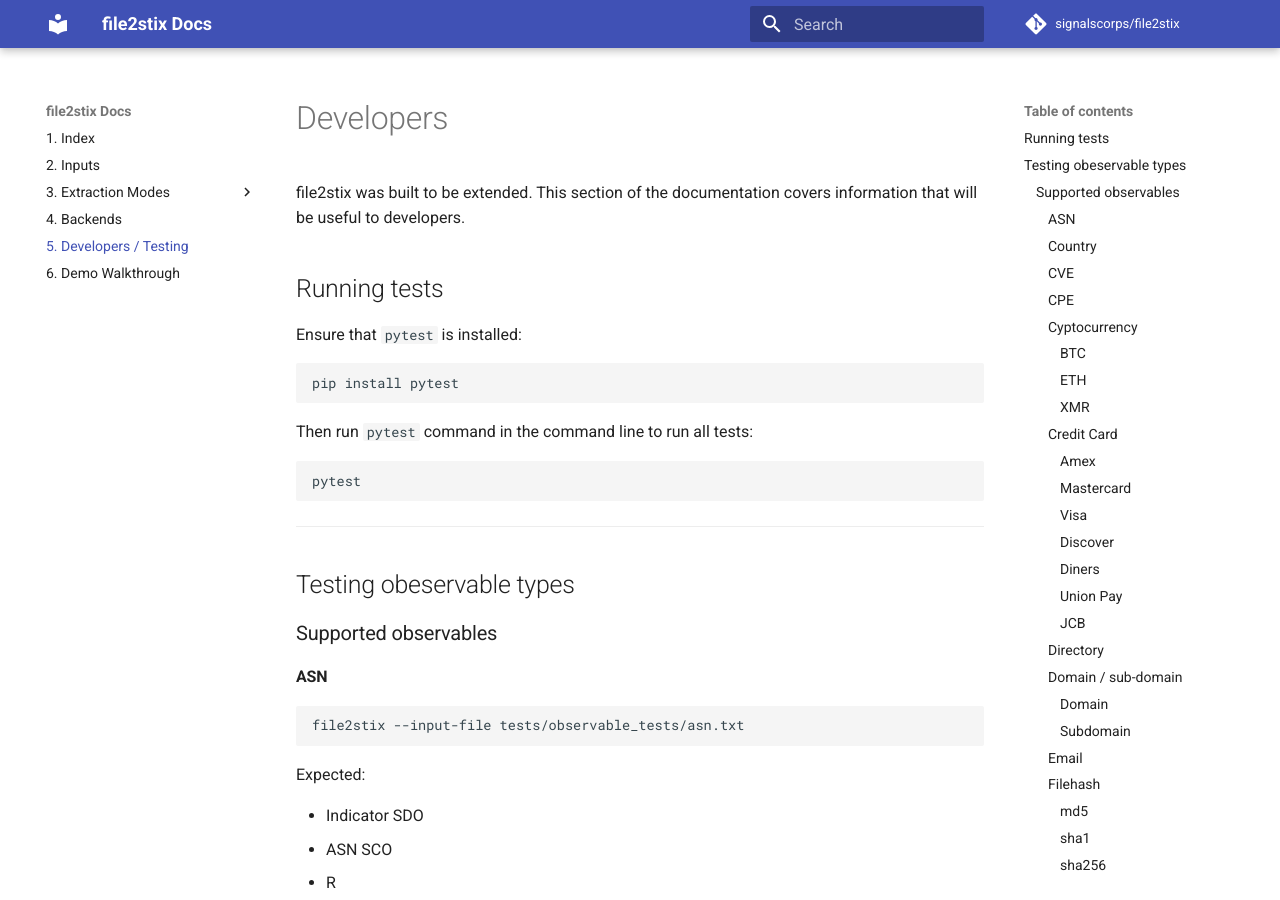
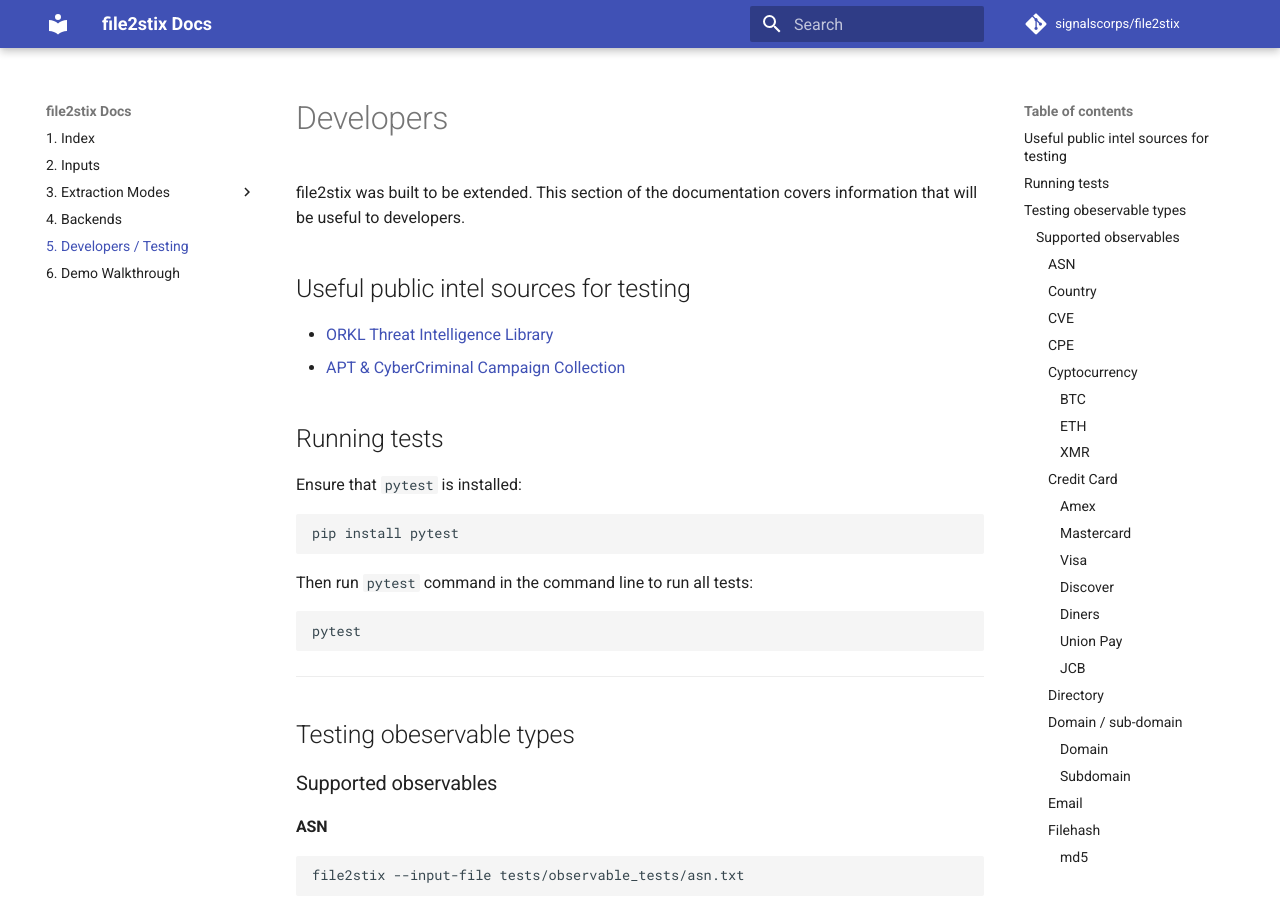
Before and after one commit to signalscorps/file2stix, an MkDocs documentation site: the page built from docs/developers.md, in a window 1280 px wide and 900 px high. Built offline with MkDocs 1.6.1 and Material for MkDocs 9.7.7, drawn with Linux system fonts in a browser that asks for light colours; comment, search, counter and statistics services are not loaded.

Commit message:
adding some useful resources to the docs

```diff
--- a/docs/developers.md
+++ b/docs/developers.md
@@ -1,6 +1,11 @@
 # Developers
 
 file2stix was built to be extended. This section of the documentation covers information that will be useful to developers.
+
+## Useful public intel sources for testing
+
+* [ORKL Threat Intelligence Library](https://orkl.eu/)
+* [APT & CyberCriminal Campaign Collection](https://github.com/CyberMonitor/APT_CyberCriminal_Campagin_Collections)
 
 ## Running tests
 
```
Also changed, not shown: docs/inputs.md (+2 -0 lines).
